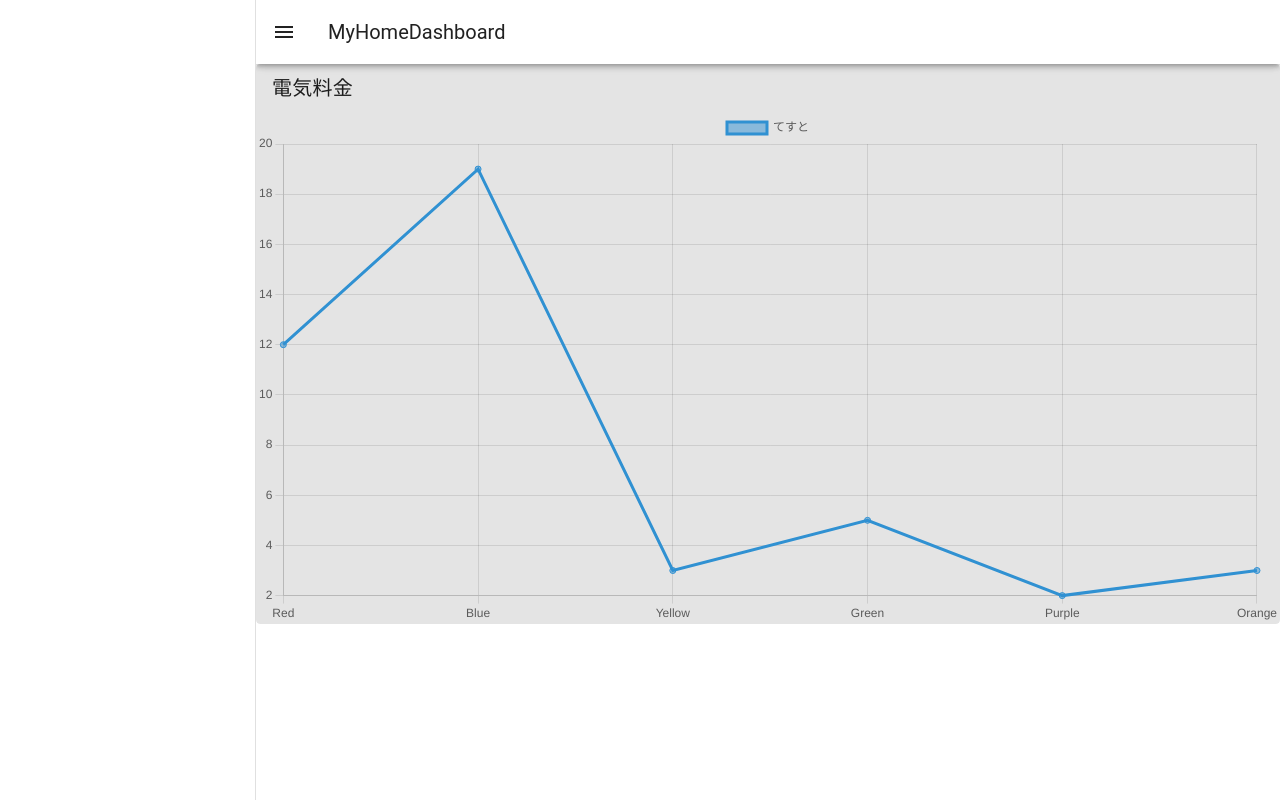
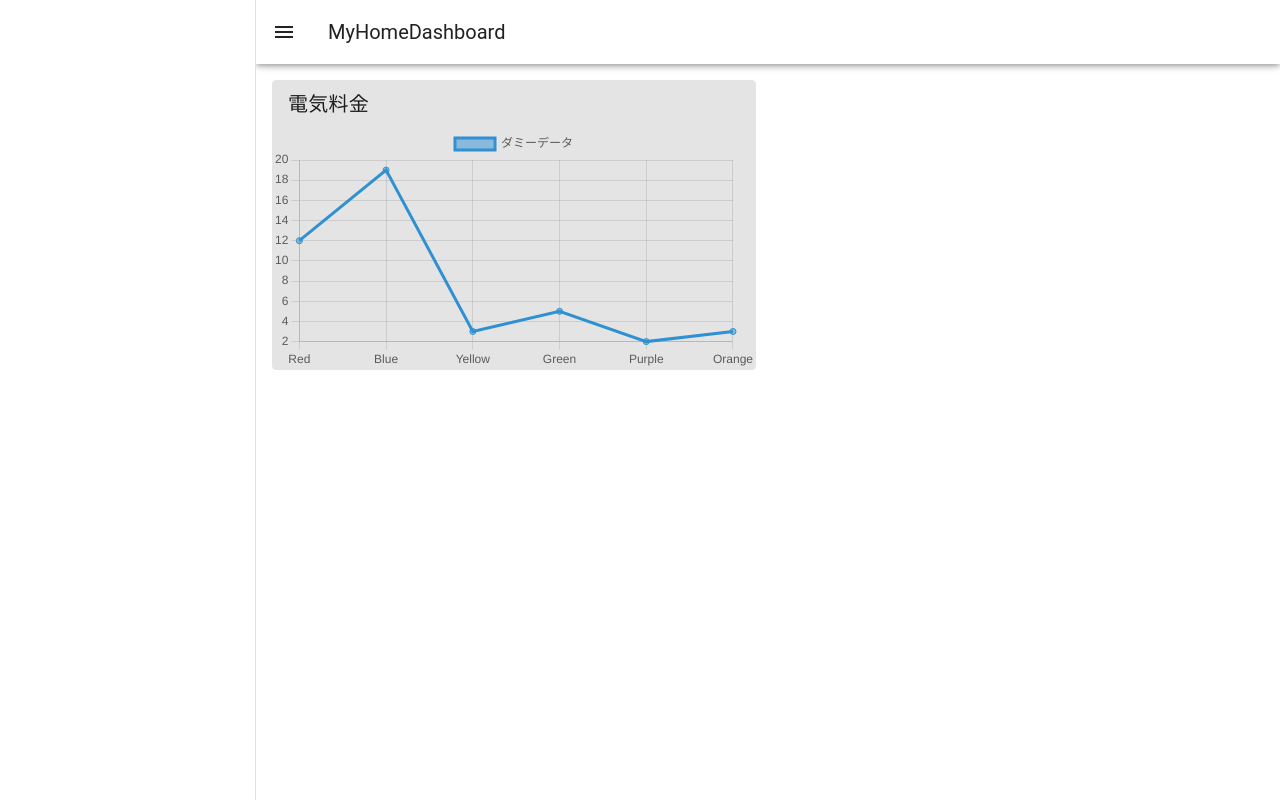
Before and after one commit to canpok1/my-home-dashboard, a Nuxt app in the folder dashboard/: page / in a window 1280 px wide. Built offline with nearby package versions, Linux system fonts and the light colour scheme.

Commit message:
静的解析ツールを導入

```diff
--- a/dashboard/assets/main.scss
+++ b/dashboard/assets/main.scss
@@ -1 +1 @@
-@use "vuetify/styles";
+@use 'vuetify/styles';
--- a/dashboard/components/ElectricityCostViewer.vue
+++ b/dashboard/components/ElectricityCostViewer.vue
@@ -7,6 +7,7 @@
 
 <script setup lang="ts">
 import { Chart } from 'chart.js/auto'
+import { ref, onMounted } from 'vue'
 
 const canvasRef = ref<HTMLCanvasElement | null>(null)
 
@@ -23,13 +24,14 @@ function createCharts() {
     type: 'line',
     data: {
       labels: ['Red', 'Blue', 'Yellow', 'Green', 'Purple', 'Orange'],
-            datasets: [{
-                label: 'てすと',
-                data: [12, 19, 3, 5, 2, 3]
-            }]
-        }
+      datasets: [
+        {
+          label: 'ダミーデータ',
+          data: [12, 19, 3, 5, 2, 3],
+        },
+      ],
+    },
   })
   console.log(c)
 }
-
 </script>
--- a/dashboard/nuxt.config.ts
+++ b/dashboard/nuxt.config.ts
@@ -4,14 +4,14 @@ import vuetify from 'vite-plugin-vuetify'
 export default defineNuxtConfig({
   typescript: {
     strict: true,
-        typeCheck: true
+    typeCheck: true,
   },
   build: {
     transpile: ['vuetify'],
   },
   hooks: {
     'vite:extendConfig': (config) => {
-            config.plugins!.push(vuetify())
+      config.plugins?.push(vuetify())
     },
   },
   vite: {
@@ -22,8 +22,5 @@ export default defineNuxtConfig({
       'process.env.DEBUG': false,
     },
   },
-    css: [
-        '@/assets/main.scss',
-        '@mdi/font/css/materialdesignicons.css'
-    ],
+  css: ['@/assets/main.scss', '@mdi/font/css/materialdesignicons.css'],
 })
--- a/dashboard/pages/index.vue
+++ b/dashboard/pages/index.vue
@@ -10,10 +10,17 @@
   </v-app-bar>
 
   <v-main>
+    <v-container>
+      <v-row>
+        <v-col cols="6">
           <ElectricityCostViewer></ElectricityCostViewer>
+        </v-col>
+      </v-row>
+    </v-container>
   </v-main>
 </template>
 
 <script setup lang="ts">
+import { ref } from 'vue'
 const drawer = ref(true)
 </script>
--- a/dashboard/plugins/vuetify.ts
+++ b/dashboard/plugins/vuetify.ts
@@ -3,7 +3,7 @@ import { aliases, mdi } from 'vuetify/iconsets/mdi'
 import * as components from 'vuetify/components'
 import * as directives from 'vuetify/directives'
 
-export default defineNuxtPlugin(nuxtApp => {
+export default defineNuxtPlugin((nuxtApp) => {
   const vuetify = createVuetify({
     ssr: true,
     components,
@@ -14,8 +14,8 @@ export default defineNuxtPlugin(nuxtApp => {
       aliases,
       sets: {
         mdi,
-            }
-        }
+      },
+    },
   })
 
   // Vue.js で Vuetify を使用する
```
Also changed, not shown: dashboard/package.json (+7 -1 lines), dashboard/.eslintrc.yml (added), 2 other files (tests, documents, lock files or other folders). Lines whose indentation alone changed are shown as unchanged.
